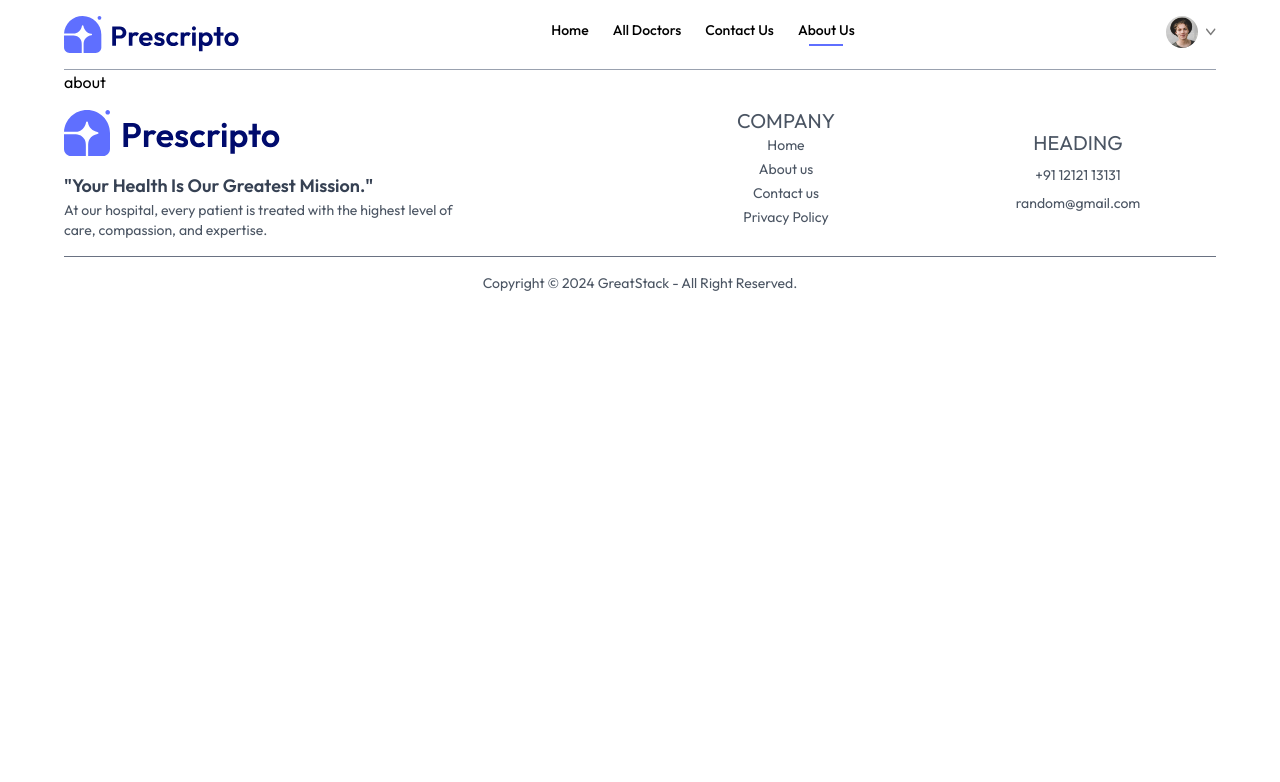
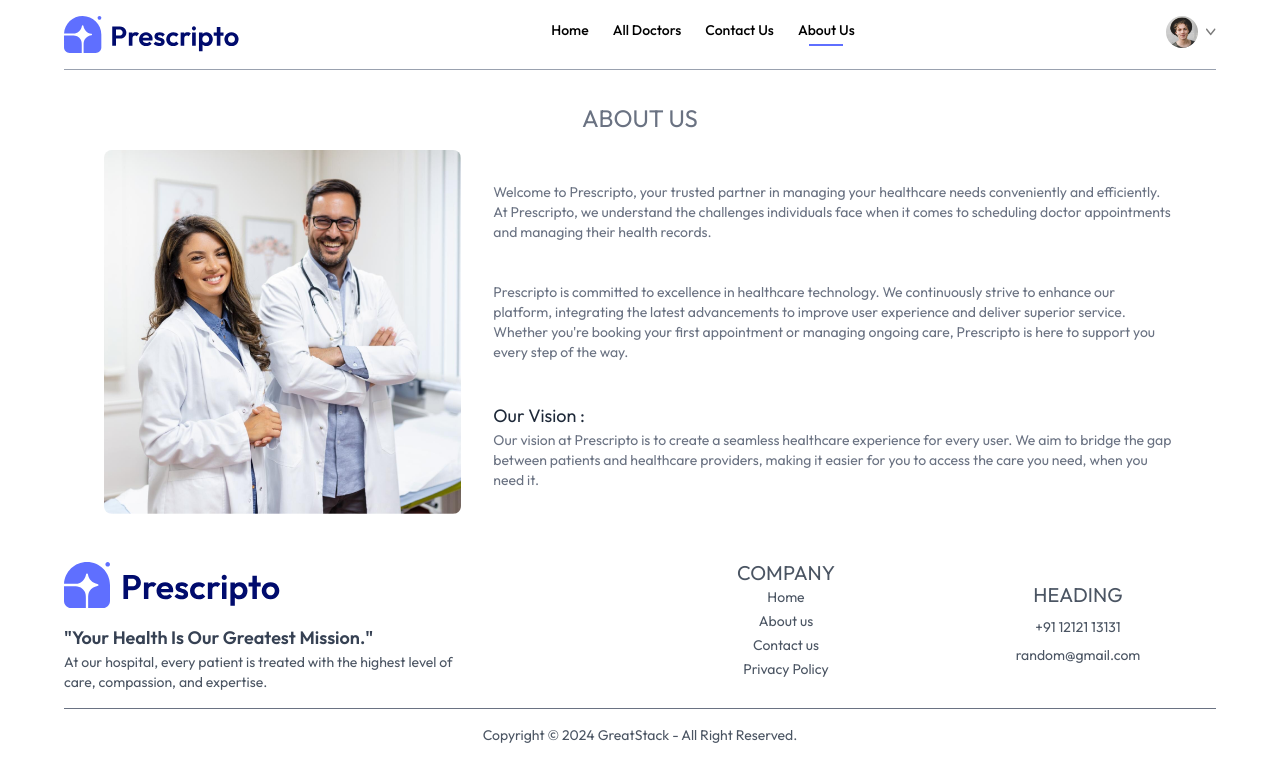
Before and after one commit to keyurpathar/GREEN_LIFE_FRONT_END, a React (Vite) app: page /about in a window 1280 px wide. Shown: the top 782 px of the page. Built offline with nearby package versions, Linux system fonts and the light colour scheme.

Commit message:
about us added

```diff
--- a/src/pages/About.jsx
+++ b/src/pages/About.jsx
@@ -1,9 +1,41 @@
 import React from 'react'
+import img from '../assets/images/assets_frontend/about_image.png'
 
 const About = () => {
   return (
-    <div>
-      about
+    <div className='my-8 px-2 lg:px-10'>
+
+      <div>
+        <p className='text-center uppercase my-4 text-gray-500 text-2xl'>about us</p>
+
+        <div className='flex flex-col gap-4 lg:flex-row md:gap-8'>
+
+          <img
+          src={img}
+          alt="An about image"
+          className='rounded-lg w-full lg:w-1/3'
+          />
+
+          <div className='flex flex-col gap-3 lg:gap-8 xl:gap-10 xl:mt-8 text-gray-500 text-sm'>
+
+            <p>Welcome to Prescripto, your trusted partner in managing your healthcare needs conveniently and efficiently. At Prescripto, we understand the challenges individuals face when it comes to scheduling doctor appointments and managing their health records.</p>
+
+            <p>Prescripto is committed to excellence in healthcare technology. We continuously strive to enhance our platform, integrating the latest advancements to improve user experience and deliver superior service. Whether you're booking your first appointment or managing ongoing care, Prescripto is here to support you every step of the way.</p>
+
+            <p>
+
+              <h3 className='text-gray-800 text-lg'>Our Vision : </h3>
+
+              Our vision at Prescripto is to create a seamless healthcare experience for every user. We aim to bridge the gap between patients and healthcare providers, making it easier for you to access the care you need, when you need it.
+
+            </p>
+
+          </div>
+
+        </div>
+
+      </div>
+
     </div>
   )
 }
--- a/src/pages/Appointment.jsx
+++ b/src/pages/Appointment.jsx
@@ -80,7 +80,7 @@ const Appointment = () => {
   }, [docInfo])
 
   useEffect(() => {
-    console.log(docSlot)
+    // console.log(docSlot)
   }, [docSlot])
 
   return docInfo && (
```
